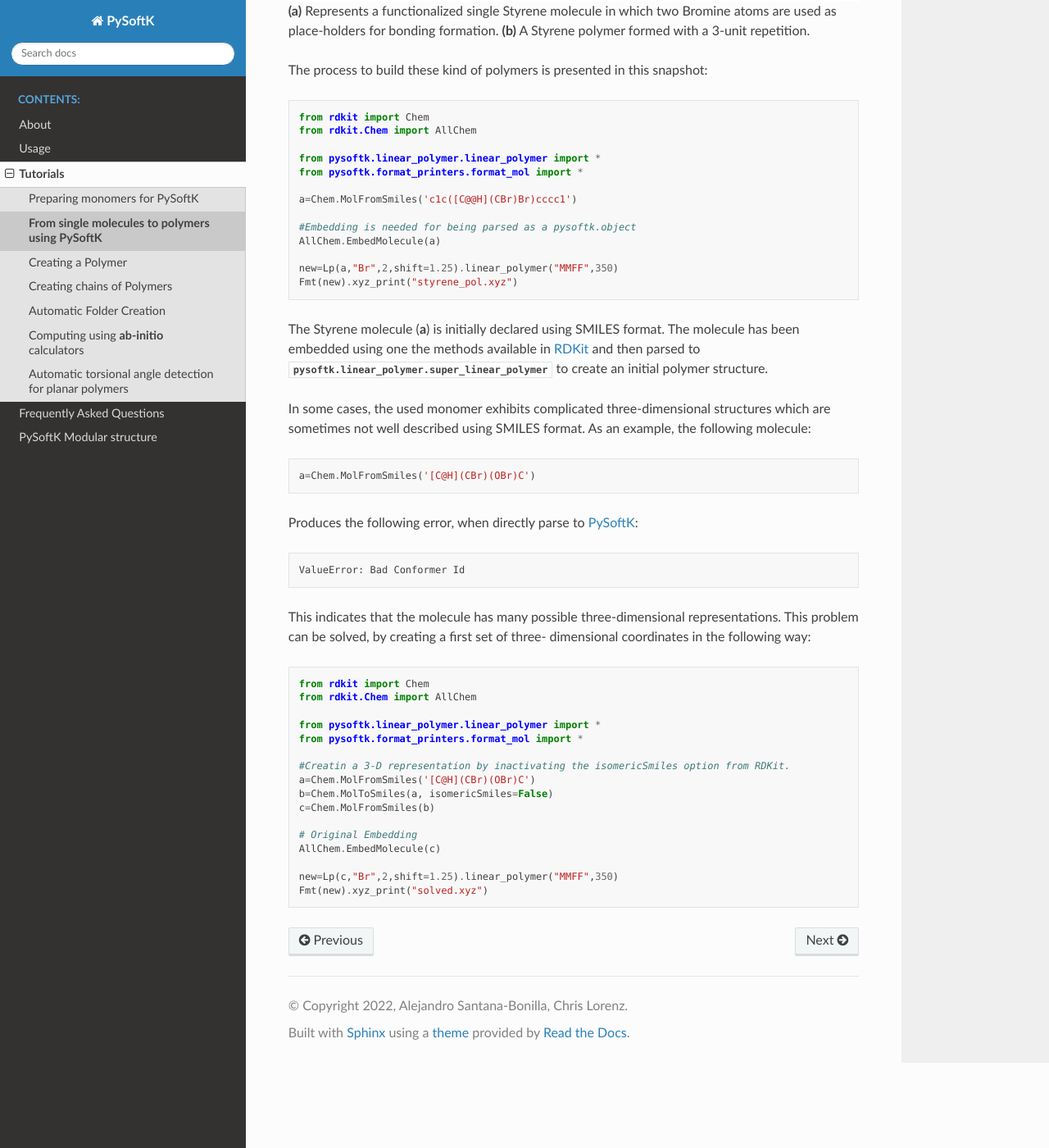
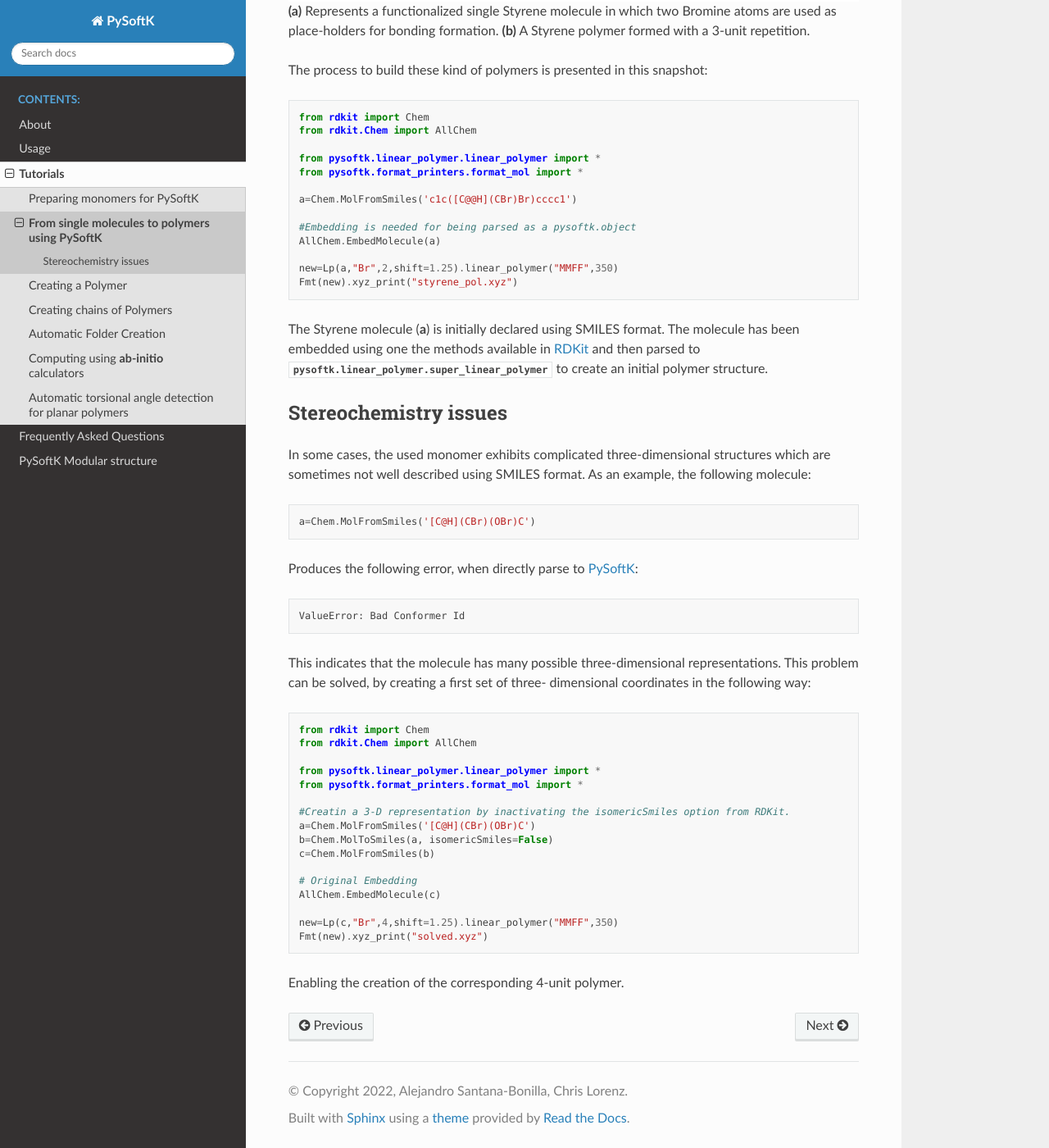
Before and after one commit to alejandrosantanabonilla/pysoftk, a Sphinx documentation site: the page built from docs/source/tutorials/monomer_polymers.rst, in a window 1280 px wide and 1400 px high, scrolled down 610 px. Shown: the whole window at 82% size. Built offline with Sphinx 7.4.7 and the Read the Docs theme 2.0.0, drawn with Linux system fonts in a browser that asks for light colours; pages that are not in the unit, such as notebooks, are missing from menus.

Commit message:
Update monomer_polymers.rst

```diff
--- a/docs/source/tutorials/monomer_polymers.rst
+++ b/docs/source/tutorials/monomer_polymers.rst
@@ -41,6 +41,10 @@ The process to build these kind of polymers is presented in this snapshot:
 The Styrene molecule (**a**) is initially declared using SMILES format. The molecule has been embedded using one the methods available in RDKit_ and then
 parsed to :mod:`pysoftk.linear\_polymer.super\_linear_polymer` to create an initial polymer structure.
 
+
+Stereochemistry issues
+==========================
+
 In some cases, the used monomer exhibits complicated three-dimensional structures which are sometimes not well described using SMILES format. As an
 example, the following molecule:
 
@@ -73,5 +77,7 @@ dimensional coordinates in the following way:
    # Original Embedding
    AllChem.EmbedMolecule(c)
 
-   new=Lp(c,"Br",2,shift=1.25).linear_polymer("MMFF",350)
+   new=Lp(c,"Br",4,shift=1.25).linear_polymer("MMFF",350)
    Fmt(new).xyz_print("solved.xyz")
+
+Enabling the creation of the corresponding 4-unit polymer.
```
